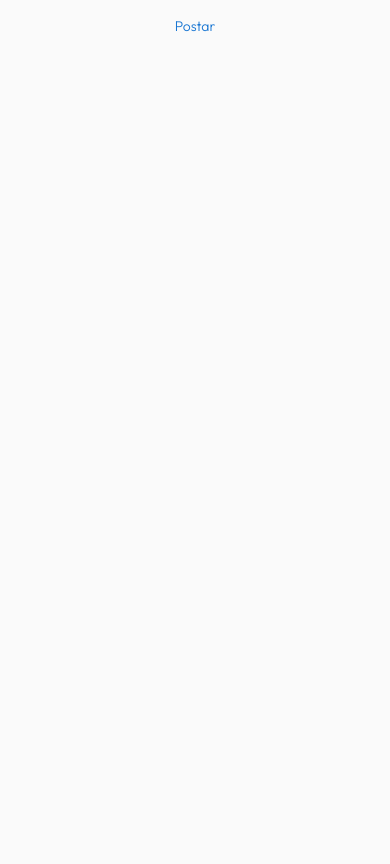
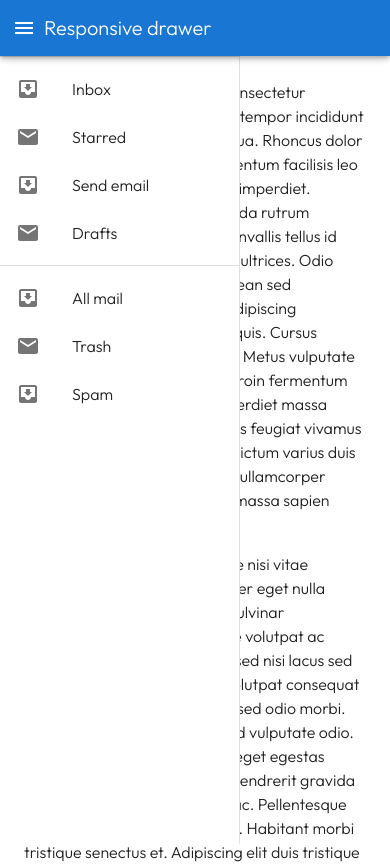
Before and after one commit to VictorioBF/corner-front, a React (Create React App) app: page /teste in a window 390 px wide. Shown: the top 864 px of the page. Built offline with nearby package versions, Linux system fonts and the light colour scheme.

Commit message:
responsive test

```diff
--- a/src/views/Test.js
+++ b/src/views/Test.js
@@ -1,136 +1,182 @@
-import React from "react";
+import React from 'react';
+import PropTypes from 'prop-types';
 import {
-  Typography,
-  Paper,
-  Grid,
-  Box,
-  TextField,
-  Select,
-  MenuItem,
-  Button,
-  Modal,
-} from "@mui/material";
+  AppBar,
+  CssBaseline,
+  Divider,
+  Drawer,
+  Hidden,
+  IconButton,
+  List,
+  ListItem,
+  ListItemIcon,
+  ListItemText,
+  Toolbar,
+  Typography
+} from '@mui/material';
+import { makeStyles, useTheme } from '@mui/styles';
 
-const Test = () => {
-  const [open, setOpen] = React.useState(false);
+import InboxIcon from '@mui/icons-material/MoveToInbox';
+import MailIcon from '@mui/icons-material/Mail';
+import MenuIcon from '@mui/icons-material/Menu';
 
-  const handleOpen = () => {
-    setOpen(true);
+const drawerWidth = 240;
+
+const useStyles = makeStyles((theme) => ({
+  root: {
+    display: 'flex',
+  },
+  drawer: {
+    [theme.breakpoints.up('sm')]: {
+      width: drawerWidth,
+      flexShrink: 0,
+    },
+  },
+  appBar: {
+    [theme.breakpoints.up('sm')]: {
+      width: `calc(100% - ${drawerWidth}px)`,
+      marginLeft: drawerWidth,
+    },
+  },
+  menuButton: {
+    marginRight: theme.spacing(2),
+    [theme.breakpoints.up('sm')]: {
+      display: 'none',
+    },
+  },
+  // necessary for content to be below app bar
+  toolbar: theme.mixins.toolbar,
+  drawerPaper: {
+    width: drawerWidth,
+  },
+  content: {
+    flexGrow: 1,
+    padding: theme.spacing(3),
+  },
+}));
+
+function ResponsiveDrawer(props) {
+  const { window } = props;
+  const classes = useStyles();
+  const theme = useTheme();
+  const [mobileOpen, setMobileOpen] = React.useState(false);
+
+  const handleDrawerToggle = () => {
+    setMobileOpen(!mobileOpen);
   };
 
-  const handleClose = () => {
-    setOpen(false);
-  };
-
-  const body = (
-    <Box
-      sx={{
-        width: "75%",
-        m: "auto"
-      }}
-    >
-      <Paper variant="outlined" sx={{ padding: 3, mt: 5 }}>
-        <Grid container spacing={2}>
-          <Grid item xs={24}>
-            <Typography id="simple-modal-title" variant="h6">
-              Nova Postagem
-            </Typography>
-          </Grid>
-
-          <Grid item container spacing={2} xs={24}>
-            <Grid item xs={12}>
-              <TextField
-                id="crn_title"
-                variant="outlined"
-                label="Título"
-                sx={{ width: "100%" }}
-              />
-            </Grid>
-            <Grid item xs={12}>
-              <Select
-                defaultValue=""
-                variant="outlined"
-                id="crn_topic"
-                // label="Assunto"
-                sx={{ width: "100%" }}
-              >
-                <MenuItem value="">
-                  <em>Assunto 01</em>
-                </MenuItem>
-                {[
-                  "Assunto 02",
-                  "Assunto 03",
-                  "Assunto 04",
-                  "Assunto 05",
-                  "Assunto 06",
-                  "Assunto 07",
-                  "Assunto 08"
-                ].map((text, index) => (
-                  <MenuItem key={text} value={text} primary={text}>
-                    <em>{text}</em>
-                  </MenuItem>
-                ))}
-              </Select>
-            </Grid>
-
-            <Grid item xs={24} sx={{}}>
-              <TextField
-                id="crn_post"
-                label="Conteúdo da Postagem"
-                multiline
-                rows={6}
-                variant="outlined"
-                sx={{ width: "100%" }}
-              />
-            </Grid>
-            <Grid item xs={12} sx={{}}>
-              <Button
-                color="error"
-                variant="contained"
-                sx={{ width: "100%", textTransform: "none" }}
-                onClick={() => handleClose()}
-              >
-                Cancelar
-              </Button>
-            </Grid>
-            <Grid item xs={12} sx={{}}>
-              <Button
-                color="primary"
-                variant="contained"
-                sx={{ width: "100%", textTransform: "none" }}
-                onClick={() => handleClose()}
-              >
-                Postar!
-              </Button>
-            </Grid>
-          </Grid>
-        </Grid>
-      </Paper>
-    </Box>
+  const drawer = (
+    <div>
+      <div className={classes.toolbar} />
+      <Divider />
+      <List>
+        {['Inbox', 'Starred', 'Send email', 'Drafts'].map((text, index) => (
+          <ListItem button key={text}>
+            <ListItemIcon>{index % 2 === 0 ? <InboxIcon /> : <MailIcon />}</ListItemIcon>
+            <ListItemText primary={text} />
+          </ListItem>
+        ))}
+      </List>
+      <Divider />
+      <List>
+        {['All mail', 'Trash', 'Spam'].map((text, index) => (
+          <ListItem button key={text}>
+            <ListItemIcon>{index % 2 === 0 ? <InboxIcon /> : <MailIcon />}</ListItemIcon>
+            <ListItemText primary={text} />
+          </ListItem>
+        ))}
+      </List>
+    </div>
   );
 
+  const container = window !== undefined ? () => window().document.body : undefined;
+
   return (
-    <>
-      <Button
-        type="button"
-        onClick={handleOpen}
-        sx={{
-          textTransform: "none",
-          width: "100%"
-        }}
-      >
-        Postar
-      </Button>
-      <Modal
-        open={open}
-        onClose={handleClose}
-        aria-labelledby="simple-modal-title"
-        aria-describedby="simple-modal-description"
-      >
-        {body}
-      </Modal>
-    </>
+    <div className={classes.root}>
+      <CssBaseline />
+      <AppBar position="fixed" className={classes.appBar}>
+        <Toolbar>
+          <IconButton
+            color="inherit"
+            aria-label="open drawer"
+            edge="start"
+            onClick={handleDrawerToggle}
+            className={classes.menuButton}
+          >
+            <MenuIcon />
+          </IconButton>
+          <Typography variant="h6" noWrap>
+            Responsive drawer
+          </Typography>
+        </Toolbar>
+      </AppBar>
+      <nav className={classes.drawer} aria-label="mailbox folders">
+        {/* The implementation can be swapped with js to avoid SEO duplication of links. */}
+        <Hidden smUp implementation="css">
+          <Drawer
+            container={container}
+            variant="temporary"
+            anchor={theme.direction === 'rtl' ? 'right' : 'left'}
+            open={mobileOpen}
+            onClose={handleDrawerToggle}
+            classes={{
+              paper: classes.drawerPaper,
+            }}
+            ModalProps={{
+              keepMounted: true, // Better open performance on mobile.
+            }}
+          >
+            {drawer}
+          </Drawer>
+        </Hidden>
+        <Hidden xsDown implementation="css">
+          <Drawer
+            classes={{
+              paper: classes.drawerPaper,
+            }}
+            variant="permanent"
+            open
+          >
+            {drawer}
+          </Drawer>
+        </Hidden>
+      </nav>
+      <main className={classes.content}>
+        <div className={classes.toolbar} />
+        <Typography paragraph>
+          Lorem ipsum dolor sit amet, consectetur adipiscing elit, sed do eiusmod tempor incididunt
+          ut labore et dolore magna aliqua. Rhoncus dolor purus non enim praesent elementum
+          facilisis leo vel. Risus at ultrices mi tempus imperdiet. Semper risus in hendrerit
+          gravida rutrum quisque non tellus. Convallis convallis tellus id interdum velit laoreet id
+          donec ultrices. Odio morbi quis commodo odio aenean sed adipiscing. Amet nisl suscipit
+          adipiscing bibendum est ultricies integer quis. Cursus euismod quis viverra nibh cras.
+          Metus vulputate eu scelerisque felis imperdiet proin fermentum leo. Mauris commodo quis
+          imperdiet massa tincidunt. Cras tincidunt lobortis feugiat vivamus at augue. At augue eget
+          arcu dictum varius duis at consectetur lorem. Velit sed ullamcorper morbi tincidunt. Lorem
+          donec massa sapien faucibus et molestie ac.
+        </Typography>
+        <Typography paragraph>
+          Consequat mauris nunc congue nisi vitae suscipit. Fringilla est ullamcorper eget nulla
+          facilisi etiam dignissim diam. Pulvinar elementum integer enim neque volutpat ac
+          tincidunt. Ornare suspendisse sed nisi lacus sed viverra tellus. Purus sit amet volutpat
+          consequat mauris. Elementum eu facilisis sed odio morbi. Euismod lacinia at quis risus sed
+          vulputate odio. Morbi tincidunt ornare massa eget egestas purus viverra accumsan in. In
+          hendrerit gravida rutrum quisque non tellus orci ac. Pellentesque nec nam aliquam sem et
+          tortor. Habitant morbi tristique senectus et. Adipiscing elit duis tristique sollicitudin
+          nibh sit. Ornare aenean euismod elementum nisi quis eleifend. Commodo viverra maecenas
+          accumsan lacus vel facilisis. Nulla posuere sollicitudin aliquam ultrices sagittis orci a.
+        </Typography>
+      </main>
+    </div>
   );
+}
+
+ResponsiveDrawer.propTypes = {
+  /**
+   * Injected by the documentation to work in an iframe.
+   * You won't need it on your project.
+   */
+  window: PropTypes.func,
 };
 
-export default Test;
+export default ResponsiveDrawer;
```
Also changed, not shown: src/components/Drawer.js (+2 -136 lines).
